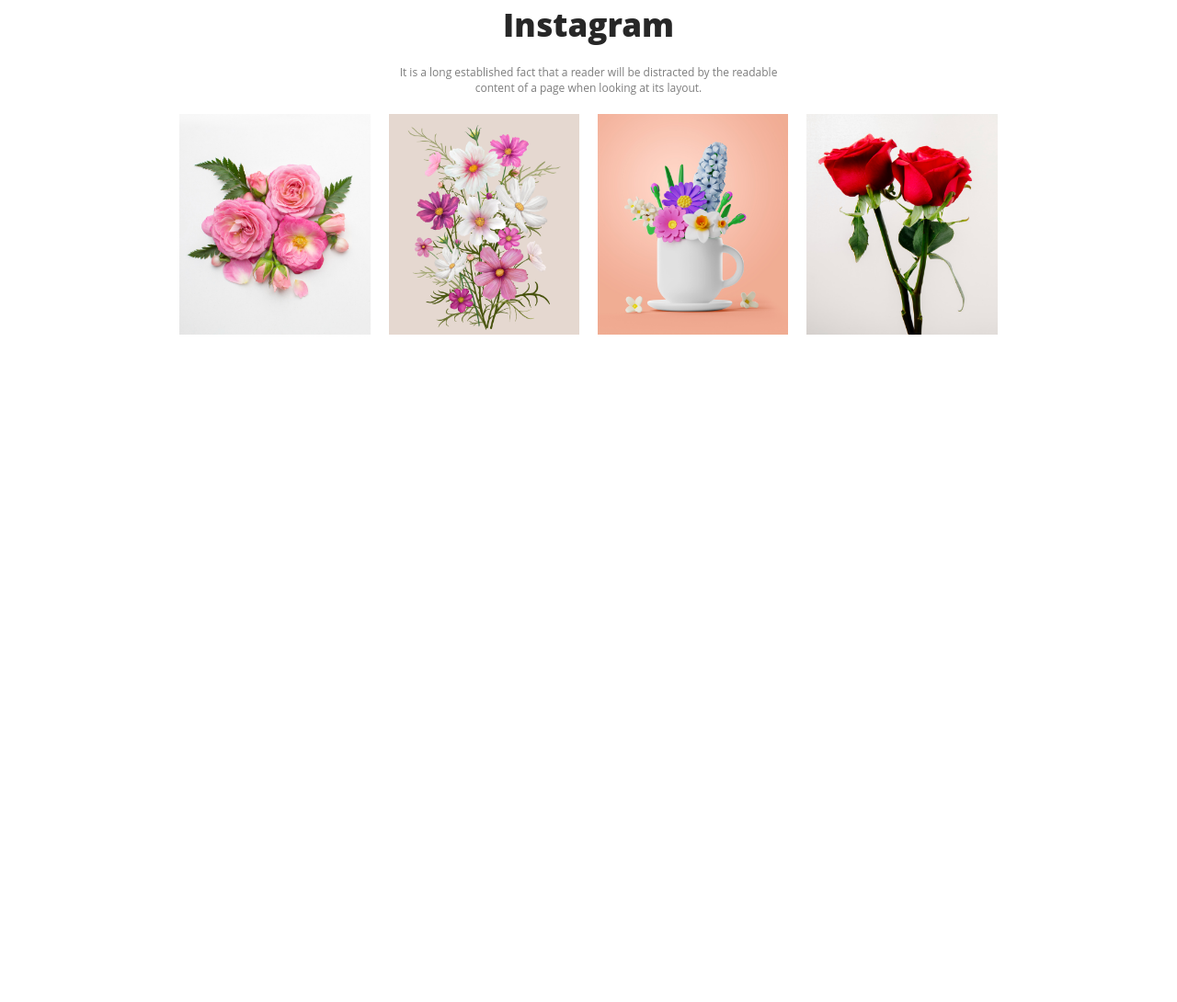
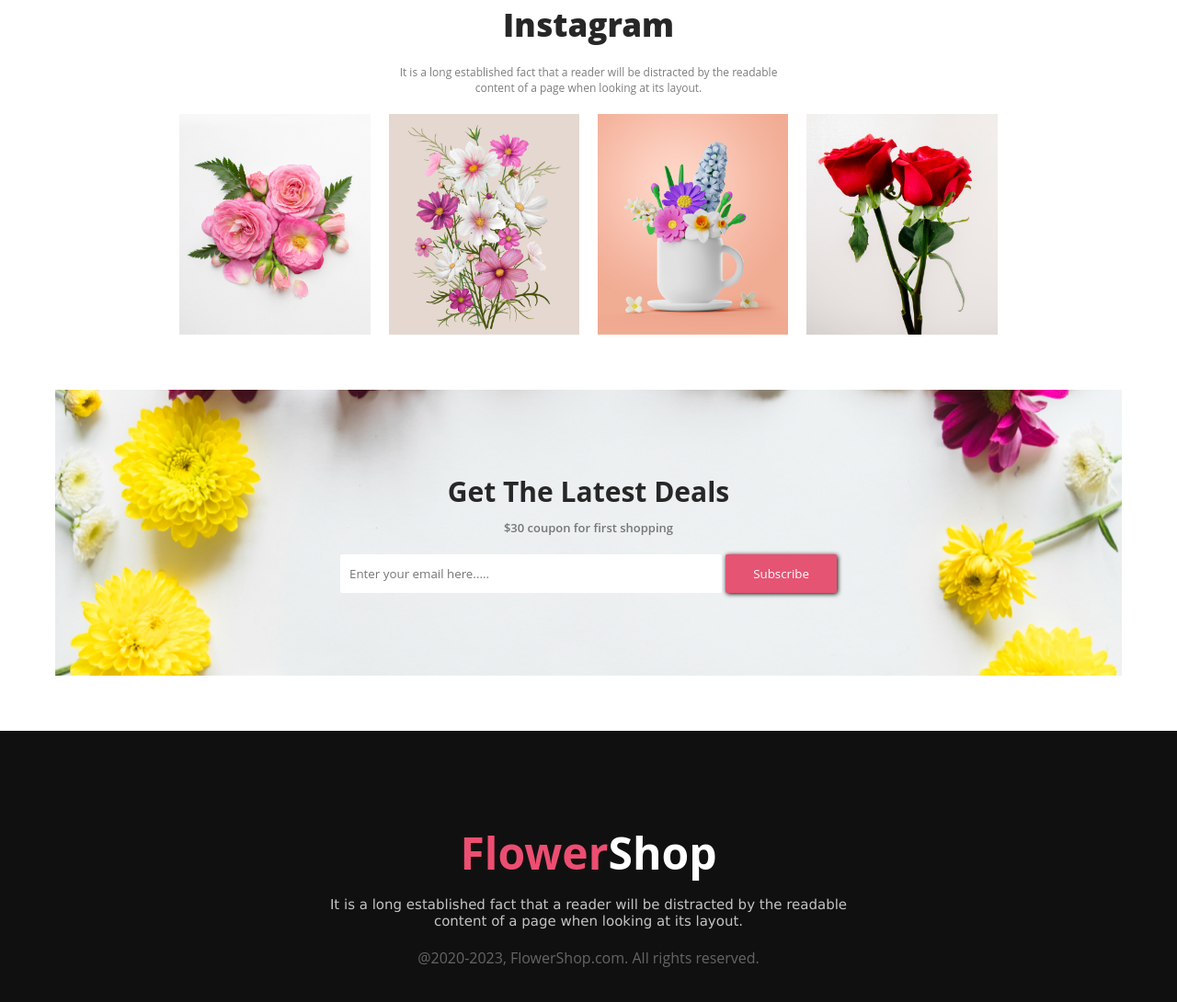
Before and after one commit to nuirshir/Assignment12, a plain HTML site: page index.html in a window 1280 px wide. Shown: the part 1597-2687 px from the top of the page at 92% size. Before the commit the page ends 2011 px from the top, so only its background shows below. Drawn offline with Linux system fonts and the light colour scheme.

Commit message:
added all

```diff
--- a/index.css
+++ b/index.css
@@ -35,3 +35,33 @@
 .header img {
     margin-top: 50px;
 }
+
+
+footer{
+    background-color: #111010;
+    padding: 100px;
+    text-align: center;
+}
+
+.footer-t{
+    color: #ec4e71;
+    font-size: 48px;
+    font-weight: 700;
+}
+.footer-span {
+    color: #ffff;
+}
+.footer-p{
+    color: rgba(255, 255, 255, 0.753);
+    font-family: Lato;
+    font-size: 15px;
+    font-weight: 200;
+    padding: 15px 0px 20px;
+    font-family: 'Lucida Sans', 'Lucida Sans Regular', 'Lucida Grande', 'Lucida Sans Unicode', Geneva, Verdana, sans-serif;
+}
+.footer-cap{
+    color: rgba(172, 169, 169, 0.548);
+    font-size: 16px;
+    font-weight: 400;
+
+}
--- a/index.html
+++ b/index.html
@@ -66,7 +66,7 @@
                 <div class="off-sp">
               <div class="off-text">
                 <h3 class="off-t">Hot Deal ! Sale Up To 25% <span class="offtt">OFF</span></h3>
-                <p class="off-p">It is a long established fact that a reader will be distracted by the readable content of a page when looking at its layout.</p>
+                <p class="off-p">It is a long established fact that a reader will be distracted by the  readable content <br> of a page when looking at its layout.</p>
                 <button class="off-but">Sign up</button>
               </div>
                 </div>
@@ -87,9 +87,22 @@
             </div>
         </section>
 
+        <section class="sub">
+            <div class="sub-text">
+                <h3 class="sub-t">Get The Latest Deals</h3>
+                <p class="sub-p">$30 coupon for first shopping</p>
+            </div>
+            <div class="sub-i">
+                <input type="email" name="" id="sub-email" placeholder="Enter your email here.....">
+                <button class="sub-but">Subscribe</button>
+            </div>
+        </section>
+
     </main>
     <footer>
-
+        <h3 class="footer-t">Flower<span class="footer-span">Shop</span></h3>
+        <p class="footer-p">It is a long established fact that a reader will be distracted by the readable <br> content of a page when looking at its layout.</p>
+        <p class="footer-cap">@2020-2023, FlowerShop.com. All rights reserved.</p>
     </footer>
 </body>
 </html>
--- a/main.css
+++ b/main.css
@@ -124,7 +124,6 @@ main{
     font-size: 12px;
     font-weight: 400;
     padding: 20px;
-    line-break: 50px;
 }
 .ins{
     display: flex;
@@ -135,3 +134,49 @@ main{
 .ins-pic{
     height: 240px;
 }
+
+
+
+
+
+
+
+
+.sub {
+    background-image: url(Rectangle9.png);
+    background-position: center;
+    background-repeat: no-repeat;
+    margin: 60px;
+    padding: 90px 0px;
+    background-size: 1200px 400px;
+}
+
+
+.sub-t{
+    color: #272727;
+    text-align: center;
+    font-size: 30px;
+    font-weight: 700;
+}
+.sub-p{
+    color: rgba(39, 39, 39, 0.60);
+    font-size: 13px;
+    font-weight: 600;
+    padding: 10px 0px 20px 0px;
+}
+
+#sub-email{
+    border-radius: 2px;
+    background: #FFF;
+    padding: 12px 230px 12px 10px;
+    border-style: none;
+}
+.sub-but {
+    color: #FFF;
+    padding: 12px 30px;
+    gap: 10px;
+    border-radius: 2px;
+    background: #E55473;
+    box-shadow: 1px 1px 5px black;
+    border-style: none;
+}
```
Also changed, not shown: Rectangle9.png (renamed from Rectangle 9.png), footer.css (added), marguerite-729510_640.jpg (deleted).
